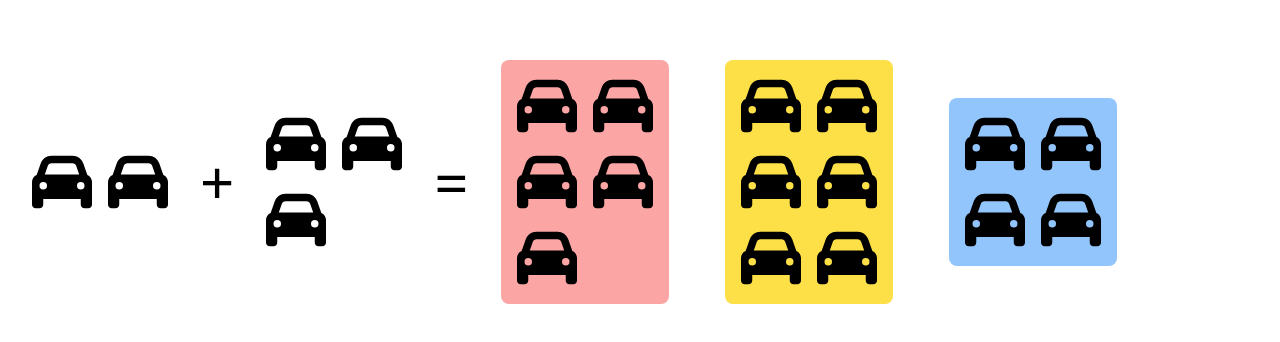
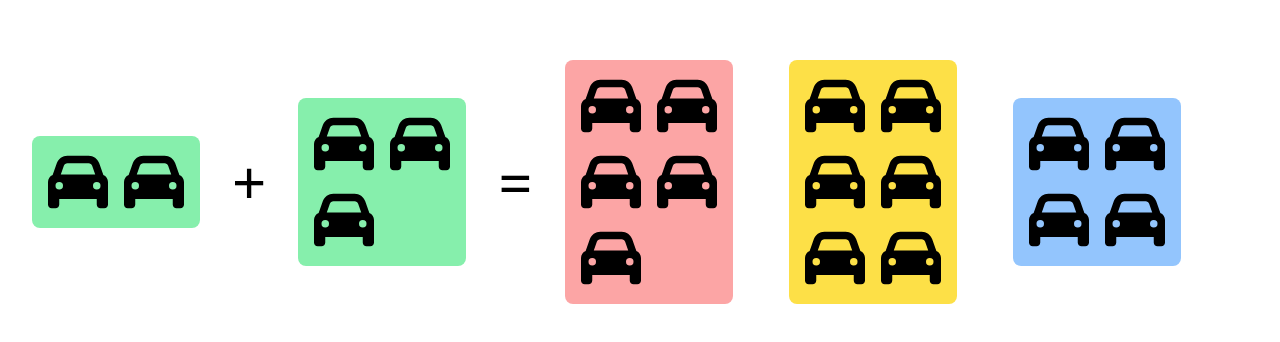
Before and after one commit to doerfli/kiddycalc, a Next.js app: page / in a window 1280 px wide. Shown: the part 218-560 px from the top of the page. Built offline with nearby package versions, Linux system fonts and the light colour scheme.

Commit message:
background color

```diff
--- a/components/number.tsx
+++ b/components/number.tsx
@@ -10,7 +10,7 @@ export default function Number(props: NumberProps) {
     const [ number, setNumber ] = useState(props.number);
 
     return (
-        <div className="grid grid-cols-2 gap-4">
+        <div className="grid grid-cols-2 gap-4 p-4 bg-green-300 rounded-lg">
             {[...Array(number)].map((x, i) =>
                 <FontAwesomeIcon key={i} icon='car' className="text-6xl" />
             )}
```
